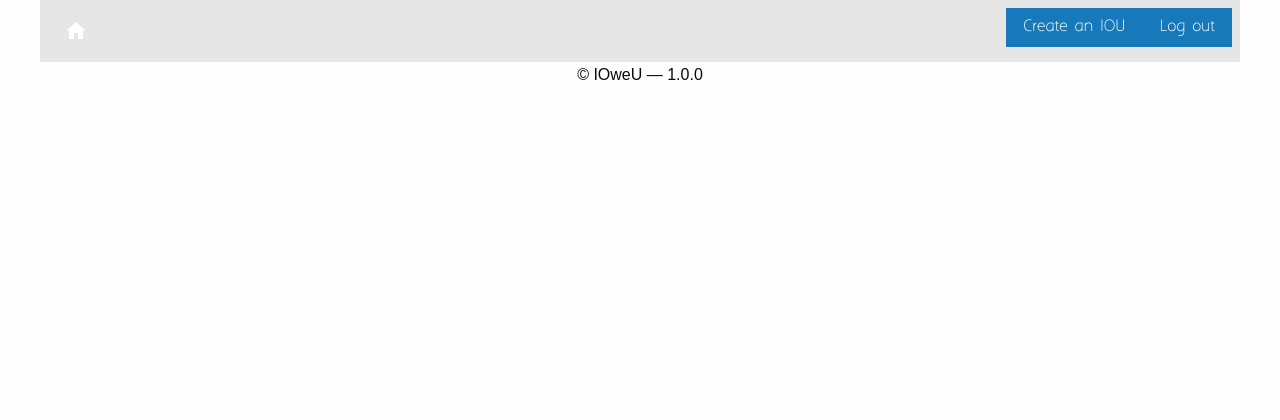
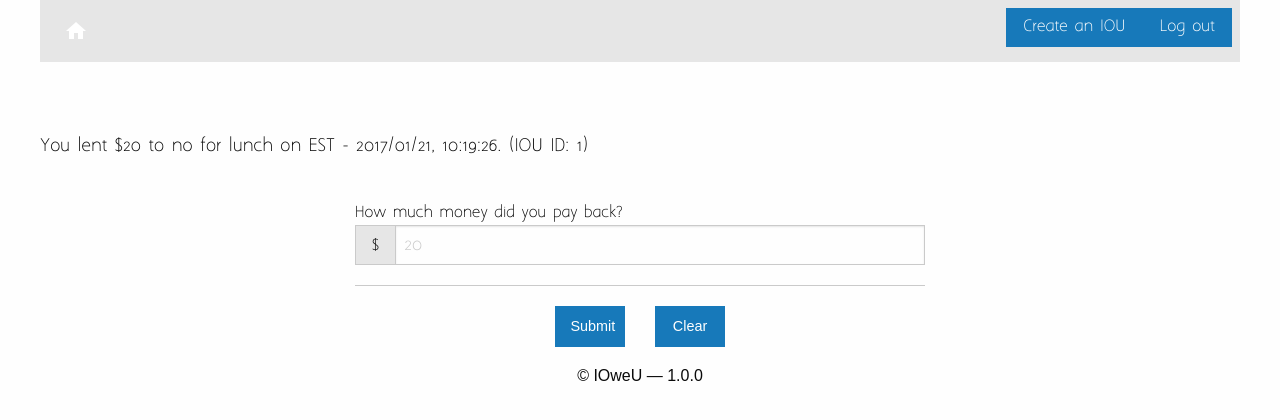
Before and after one commit to nfichter/iou, a Flask app: page /modify/1 in a window 1280 px wide. Shown: the top 420 px of the page. Run offline with Flask 2, Linux system fonts and the light colour scheme; data comes from the database, SQL or seed files in the repository; some libraries are stand-ins or nearby versions.

Commit message:
nearly done with completing/modifying

```diff
--- a/app.py
+++ b/app.py
@@ -130,14 +130,21 @@ def settings():
 
 @app.route("/modify/<int:iouId>")
 def modify(iouId = None):
-	return render_template("modify.html")
+	iouInfo = iou.getIOU(iouId)
+	print iouInfo
+	return render_template("modify.html",info=iouInfo)
 
 @app.route("/complete/<int:iouId>")
 def complete(iouId = None):
-	return render_template("complete.html")
+	iouInfo = iou.getIOU(iouId)
+	return render_template("complete.html",info=iouInfo)
 
-@app.route("/modcom")
+@app.route("/modcom", methods=["POST"])
 def modcom():
+	if "modify" in request.form.get:
+		pass
+	if "complete" in request.form.get:
+		pass
 	return redirect("/ious")
 
 @app.route("/logout")
--- a/templates/modify.html
+++ b/templates/modify.html
@@ -10,7 +10,37 @@
 {% endblock %}
 
 {% block body %}
-<form action="/modcom">
+<br><br><br>
 
+<div class="row">
+	{% if info["borrowOrLend"] == "lend" %}
+		<p>You lent ${{info["amount"]}} to {{info["usernameBorrower"]}} for {{info["note"]}} on {{info["dateCreated"]}}. (IOU ID: {{info["iouID"]}})</p>
+	{% else %}
+		<p>You borrowed ${{info["amount"]}} from {{info["usernameLender"]}} for {{info["note"]}} on {{info["dateCreated"]}}. (IOU ID: {{info["iouID"]}})</p>
+	{% endif %}
+</div>
+
+<br>
+
+<form method="POST" action="/modcom">
+	<div class="row">
+		<div class="small-6 columns small-push-3">
+			<label>{% if info["borrowOrLend"] == "lend" %}How much money did you pay back?{% else %}How much money were you returned?{% endif %}
+				<div class="input-group">
+					<span class="input-group-label">$</span>
+					<input class="input-group-field" type="number" placeholder="20" name="amount">
+				</div>
+			</label>
+			<hr>
+		</div>
+  	</div>
+  	<div class="row">
+		<div class="small-1 columns small-push-5">
+			<button class="button expanded" name="modify" type="submit">Submit</button>
+		</div>
+		<div class="small-1 columns small-pull-5">
+			<button class="button expanded" type="reset">Clear</button>
+		</div>
+	</div>
 </form>
 {% endblock %}
--- a/templates/new.html
+++ b/templates/new.html
@@ -79,10 +79,10 @@
   </div>
   <div class="row">
     <div class="small-2 columns small-push-5">
-		<button class="button" name="register" type="submit">Create</button>
+		<button class="button expanded" name="register" type="submit">Create</button>
 	</div>
 	<div class="small-2 columns small-pull-4">
-		<button class="button" type="reset">Clear</button>
+		<button class="button expanded" type="reset">Clear</button>
     </div>
   </div>
 </form>
--- a/utils/iou.py
+++ b/utils/iou.py
@@ -72,6 +72,31 @@ def complete(iouID,amountPaid,dateModified):
 	db.commit()
 	db.close()
 
+#returns a dictionary of an IOU's properties
+def getIOU(iouID):
+	f = "data/database.db"
+	db = sqlite3.connect(f)
+	c = db.cursor()
+
+	c.execute("SELECT * FROM ious WHERE iouID='%s'" %(iouID))
+
+	res = c.fetchall()
+
+	ret = {}
+	for line in res:
+		ret["note"] = line[0]
+		ret["amount"] = line[1]
+		ret["dateCreated"] = line[2]
+		ret["dateModified"] = line[3]
+		ret["usernameLender"] = line[4]
+		ret["usernameBorrower"] = line[5]
+		ret["borrowOrLend"] = line[6]
+		ret["accountOrName"] = line[7]
+		ret["completed"] = line[8]
+		ret["iouID"] = line[9]
+
+	return ret
+
 #returns a list of all of a user's IOUs, [] if the user has no IOUs
 def getIOUs(username):
 	f = "data/database.db"
```
Also changed, not shown: templates/complete.html (+17 -1 lines).
